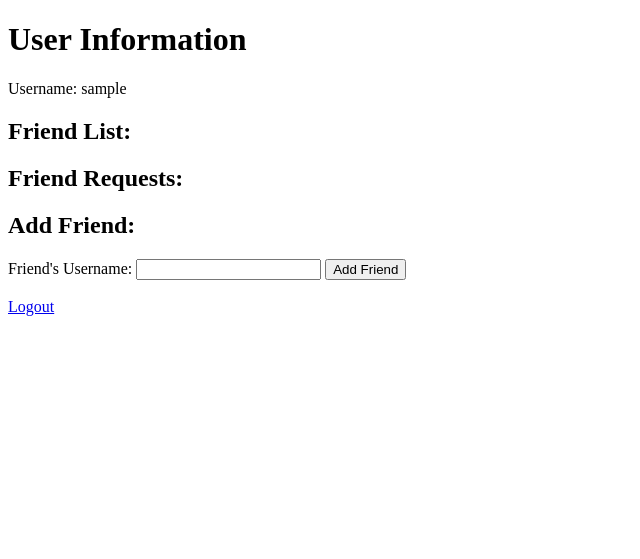
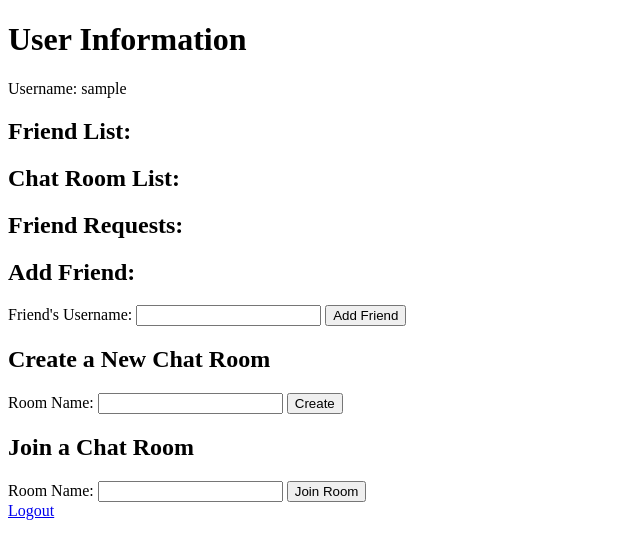
Before and after one commit to Brycewan/sse, a Flask app: page /info in a window 1280 px wide. Shown: the top 559 px of the page, without its empty margins (0-640 px from the left). Run offline with Flask 3, Linux system fonts and the light colour scheme; the visitor is signed in with stand-in values (Sample User, id 1).

Commit message:
chat room

```diff
--- a/app.py
+++ b/app.py
@@ -1,10 +1,14 @@
 from flask import Flask, request, redirect, url_for, render_template, session, jsonify
 from flask_sqlalchemy import SQLAlchemy
 from werkzeug.security import generate_password_hash, check_password_hash
+from flask import Flask, render_template, request, redirect, url_for, session
+from flask_socketio import SocketIO, emit, join_room, leave_room
+from datetime import datetime
 
 app = Flask(__name__)
+socketio = SocketIO(app)
 
-app.config['SQLALCHEMY_DATABASE_URI'] = 'postgresql://postgres:20010422@localhost:5432/postgres'
+app.config['SQLALCHEMY_DATABASE_URI'] = 'postgresql://postgres@localhost:5432/postgres'
 app.config['SECRET_KEY'] = 'your_secret_key'
 db = SQLAlchemy(app)
 
@@ -25,6 +29,21 @@ class FriendRequests(db.Model):
     receiver_username = db.Column(db.String(80), nullable=False)
     status = db.Column(db.String(20), default='pending')
 
+class Room(db.Model):
+    room_id = db.Column(db.Integer, primary_key=True)
+    room_name = db.Column(db.String(80), nullable=False)
+    created_at = db.Column(db.DateTime, default=db.func.current_timestamp())
+
+class RoomMember(db.Model):
+    user_id = db.Column(db.String(80), db.ForeignKey('users.username'), primary_key=True)
+    room_id = db.Column(db.Integer, db.ForeignKey('room.room_id'), primary_key=True)
+
+class RoomMessage(db.Model):
+    id = db.Column(db.Integer, primary_key=True)
+    room_id = db.Column(db.Integer, db.ForeignKey('room.room_id'), nullable=False)
+    sender_id = db.Column(db.String(80), db.ForeignKey('users.username'), nullable=False)
+    content = db.Column(db.Text, nullable=False)
+    sent_at = db.Column(db.DateTime, server_default=db.func.current_timestamp())
 
 
 @app.route('/')
@@ -68,10 +87,18 @@ def info():
     if 'username' in session:
         username = session['username']
         friend_requests = get_friend_requests(username)
-        friends=get_friends(username)
-        return render_template('info.html', username=session['username'], friends=friends, friend_requests=friend_requests)
+        friends = get_friends(username)
+        rooms = get_rooms(username)
+
+        info_data = {
+            'username': username,
+            'friend_requests': friend_requests,
+            'friends': friends,
+            'rooms': rooms
+        }
+        return render_template("info.html", info_data=info_data)
     else:
-        return redirect(url_for('login'))
+        return render_template('login.html')
 
 def get_friends(username):
     user = Users.query.filter_by(username=username).first()
@@ -84,6 +111,23 @@ def get_friend_requests(username):
     user = Users.query.filter_by(username=username).first()
     if user:
         return FriendRequests.query.filter_by(receiver_username=username).all()
+    return []
+
+def get_rooms(username):
+    user = Users.query.filter_by(username=username).first()
+    if user:
+        rooms = db.session.query(
+            Room.room_id,
+            Room.room_name,
+            Room.created_at
+        ).join(RoomMember, RoomMember.room_id == Room.room_id)\
+         .filter(RoomMember.user_id == username).all()
+        rooms_list = [{
+            'room_id': room_id,
+            'room_name': room_name,
+            'created_at': created_at.strftime('%Y-%m-%d %H:%M:%S')  # 格式化日期时间
+        } for room_id,room_name, created_at in rooms]
+        return rooms_list
     return []
 
 @app.route('/logout')
@@ -147,6 +191,108 @@ def reject_request(request_id):
     else:
         return 'Friend request not found'
 
+@app.route('/create_room', methods=['POST'])
+def create_room():
+    if 'username' in session:
+        room_name = request.form['room_name']
+        existing_room = Room.query.filter_by(room_name=room_name).first()
+        if existing_room:
+            return "Room name already taken"
+        new_room = Room(room_name=room_name)
+        db.session.add(new_room)
+        db.session.commit()
+        current_user_username = session.get('username')
+        if current_user_username:
+            current_user = Users.query.filter_by(username=current_user_username).first()
+            if current_user:
+                new_room_member = RoomMember(user_id=current_user.username, room_id=new_room.room_id)
+                db.session.add(new_room_member)
+                db.session.commit()
+        return redirect(url_for('info'))
+    else:
+        return redirect(url_for('login'))
+
+@app.route('/join', methods=['POST'])
+def join():
+    if 'username' in session:
+        room_name = request.form.get('room_name')
+        if room_name:
+            existing_room = Room.query.filter_by(room_name=room_name).first()
+            if existing_room:
+                room_id = existing_room.room_id
+                return redirect(url_for('chat', room_id=room_id, user_name=session.get('username')))
+            else:
+                return "Room does not exist", 404
+        else:
+            return "Room name is required", 400
+    else:
+        return redirect(url_for('login'))
+
+@app.route('/chat/<room_id>/<user_name>')
+def chat(room_id, user_name):
+    room_name = get_room_name_by_id(room_id)
+    chat_info = {
+        'room_id': room_id,
+        'room_name': room_name,
+        'username': user_name
+    }
+    return render_template('chat.html', chat_info=chat_info)
+
+def get_room_name_by_id(room_id):
+    room = Room.query.filter_by(room_id=room_id).first()
+    if room:
+        return room.room_name
+    else:
+        return None
+
+@socketio.on('connect')
+def handle_connect():
+    print('Client connected')
+
+@socketio.on('join_room')
+def handle_join_room(data):
+    room_id = data['room_id']
+    username = data['username']
+    join_room(room_id)
+    history_messages = RoomMessage.query.filter_by(room_id=room_id).order_by(RoomMessage.sent_at.desc()).limit(5).all()
+    history_messages.reverse()
+    for message in history_messages:
+        emit('message', {
+            'user': message.sender_id,
+            'text': message.content,
+            'sent_at': message.sent_at.strftime('%Y-%m-%d %H:%M:%S')
+        }, room=request.sid)
+    room_name = get_room_name_by_id(room_id)
+    emit('status', {'messages': f'{username} has joined the room {room_name}.'}, room=room_id, include_self=True)
+
+@socketio.on('message')
+def handle_message(data):
+    room_id = data['room_id']
+    sender_id = data['username']
+    content = data['text']
+    sent_at = datetime.now().strftime('%Y-%m-%d %H:%M:%S')
+
+    new_message = RoomMessage(
+        room_id=room_id,
+        sender_id=sender_id,
+        content=content,
+    )
+
+    db.session.add(new_message)
+    db.session.commit()
+
+    emit('message', {'user': sender_id, 'text': content, 'sent_at': sent_at}, room=room_id)
+
+@socketio.on('leave_room')
+def handle_leave_room(data):
+    room_id = data['room_id']
+    username = data['username']
+    # 用户离开聊天室
+    leave_room(room_id)
+    # 向聊天室内的其他用户广播离开消息
+    emit('status', {'messages': f'{username} has left the room.'}, room=room_id)
 
 if __name__ == "__main__":
+    with app.app_context():
+        db.create_all()
     app.run(debug=True)
--- a/templates/info.html
+++ b/templates/info.html
@@ -7,18 +7,25 @@
 </head>
 <body>
     <h1>User Information</h1>
-    <!-- <p>User ID: {{ user_id }}</p> -->
-    <p>Username: {{ username }}</p>
+    <p>Username: {{ info_data.username }}</p>
+
     <h2>Friend List:</h2>
     <ul>
-        {% for friend in friends %}
+        {% for friend in info_data.friends %}
             <li>{{ friend }}</li>
+        {% endfor %}
+    </ul>
+
+    <h2>Chat Room List:</h2>
+    <ul>
+        {% for room in info_data.rooms %}
+            <li><a href="{{ url_for('chat', room_id=room.room_id,user_name = info_data.username) }}">{{ room['room_name'] }}</a></li>
         {% endfor %}
     </ul>
 
     <h2>Friend Requests:</h2>
     <ul>
-        {% for request in friend_requests %}
+        {% for request in info_data.friend_requests %}
             <li>{{ request.sender_username }} wants to be your friend. <a href="{{ url_for('accept_request', request_id=request.id) }}">Accept</a> / <a href="{{ url_for('reject_request', request_id=request.id) }}">Reject</a></li>
         {% endfor %}
     </ul>
@@ -29,36 +36,22 @@
         <input type="text" id="friend_username" name="friend_username">
         <button type="submit">Add Friend</button>
     </form>
-    <br>
+
+    <h2>Create a New Chat Room</h2>
+    <form id="create-room-form" action="/create_room" method="post">
+        <label for="room_name">Room Name:</label>
+        <input type="text" id="room_name" name="room_name" required>
+        <button type="submit">Create</button>
+    </form>
+
+    <h2>Join a Chat Room</h2>
+    <form id="join-room" action="/join" method="post">
+        <label for="join_room_name">Room Name:</label>
+        <input type="text" id="join_room_name" name="room_name" required>
+        <button type="submit">Join Room</button>
+    </form>
+
     <a href="{{ url_for('logout') }}">Logout</a>
-
-    <!-- <script>
-        document.getElementById('addFriendForm').addEventListener('submit', function(event) {
-            event.preventDefault();
-            fetch('/add_friend', {
-                method: 'POST',
-                body: new FormData(this)
-            })
-            .then(response => {
-                // 如果请求成功，重定向到 info 页面
-                if (response.ok) {
-                    window.location.href = "{{ url_for('info') }}";
-                }
-            })
-            .catch(error => console.error('Error:', error));
-        });
-    </script>
-
-<script>
-    // 获取 URL 中的参数
-    const urlParams = new URLSearchParams(window.location.search);
-    // 检查是否包含 friend_added 参数，并且它的值为 true
-    if (urlParams.has('friend_added') && urlParams.get('friend_added') === 'true') {
-        // 显示添加好友成功的消息
-        alert('Friend request sent successfully');
-    }
-</script> -->
-
 
 </body>
 </html>
```
Also changed, not shown: templates/chat.html (added, +71 -0 lines), requirements.txt (added), templates/index.html (line endings or trailing spaces), 1 other file.
